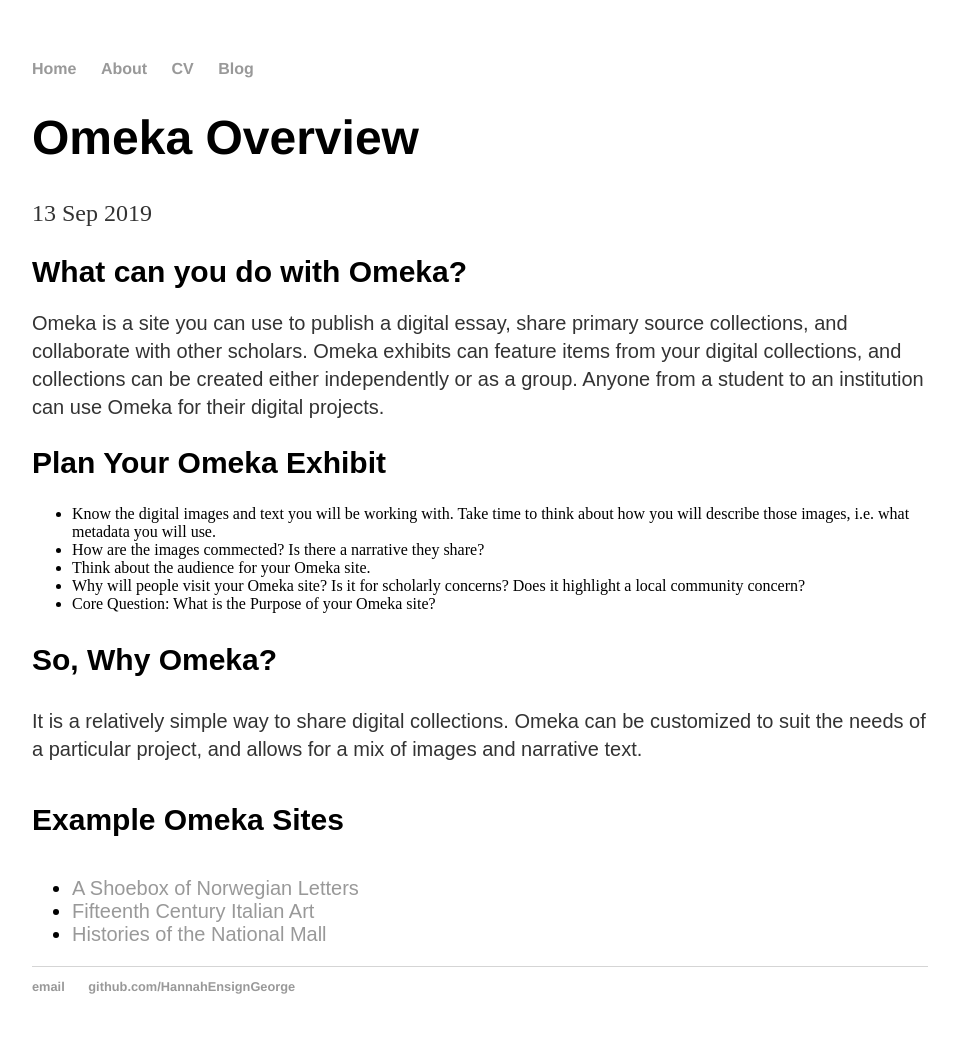
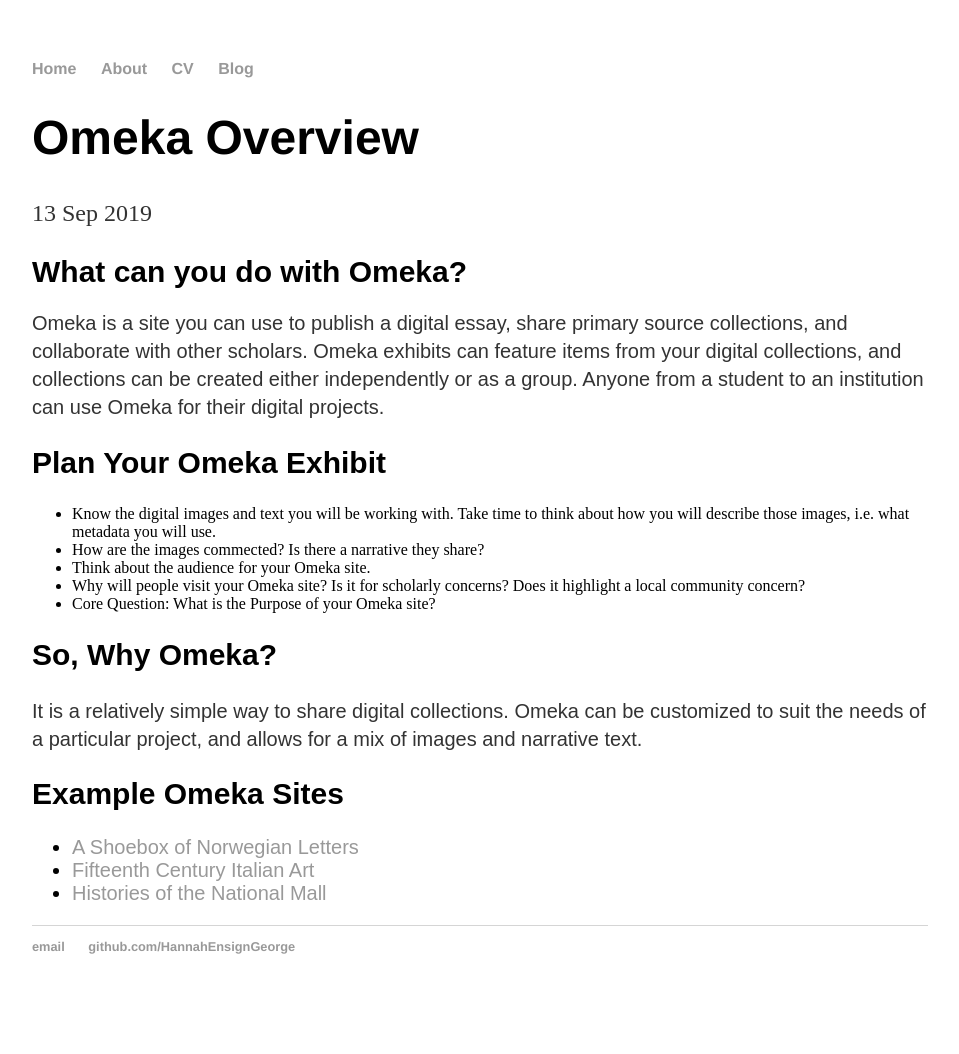
Before and after one commit to HannahEnsignGeorge/HannahEnsignGeorge.github.io, a Jekyll site: the page built from _posts/2019-09-13-Omeka-Overview.md, in a window 1280 px wide. Shown: the whole page, without its empty margins (160-1119 px from the left). Built offline with Jekyll 4.4.1, drawn with Linux system fonts in a browser that asks for light colours; after the commit the page ends 1014 px from its top, so only the background shows below that.

Commit message:
Update 2019-09-13-Omeka-Overview.md

```diff
--- a/_posts/2019-09-13-Omeka-Overview.md
+++ b/_posts/2019-09-13-Omeka-Overview.md
@@ -17,9 +17,9 @@
         <li>Core Question: What is the Purpose of your Omeka site?</li>
       </ul>
     </p>
-  <h3 style="font-family:Arial;font-size:30px;strong;">So, Why Omeka?</h3>
+  <h2 style="font-family:Arial;font-size:30px;strong;">So, Why Omeka?</h2>
     <p style="font-family:Arial;font-size:20px;">It is a relatively simple way to share digital collections. Omeka can be customized to suit the needs of a particular project, and allows for a mix of images and narrative text.</p>
-  <h4 style="font-family:Arial;font-size:30px;strong">Example Omeka Sites</h4>
+  <h2 style="font-family:Arial;font-size:30px;strong">Example Omeka Sites</h2>
     <ul style="font-family:Arial;font-size:20px;">
       <li><a href="http://huginn.net/shoebox/letters/">A Shoebox of Norwegian Letters</a></li>
       <li><a href="http://www.quattrocentoitalia.artinterp.org/omeka/">Fifteenth Century Italian Art</a></li>
```
